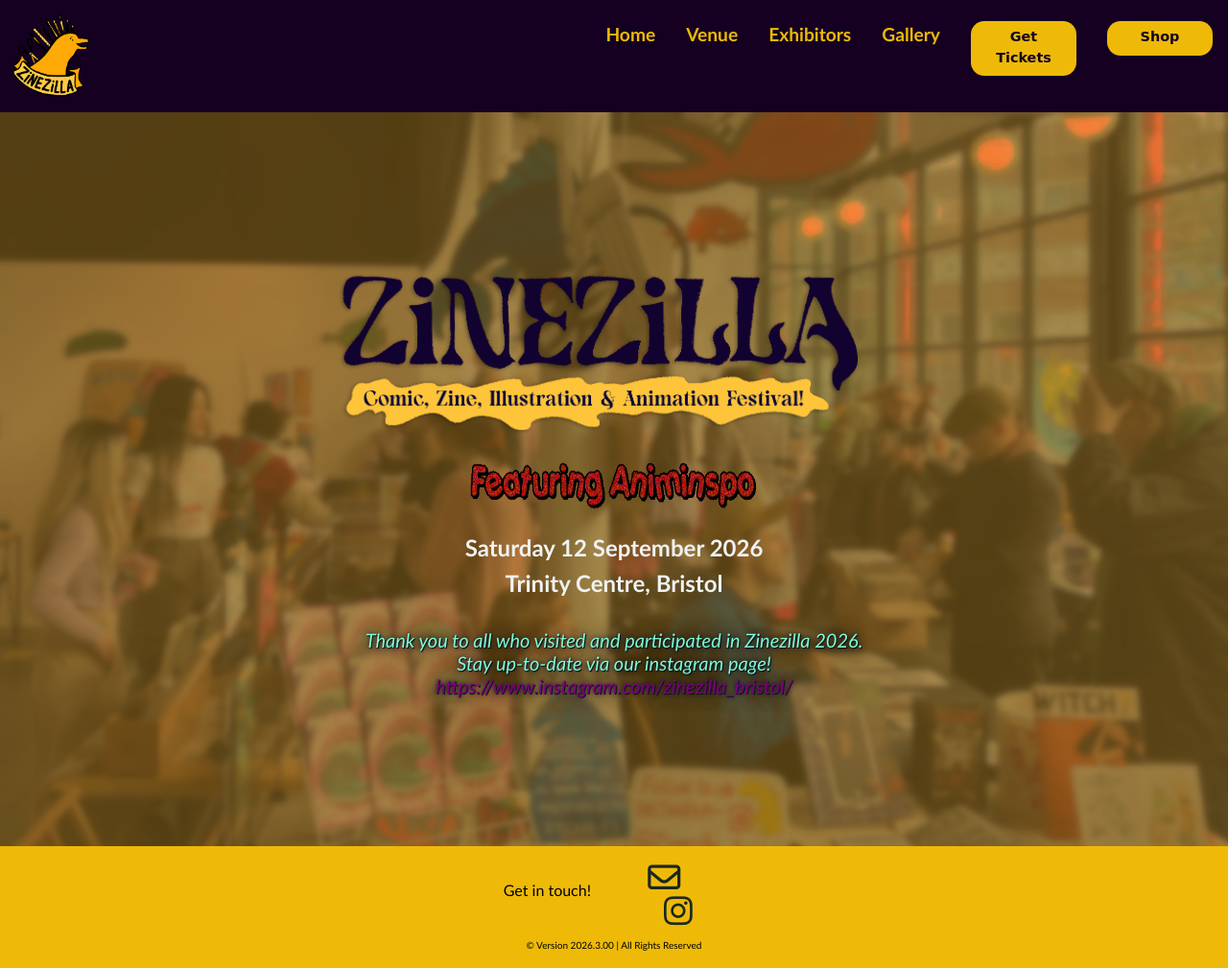
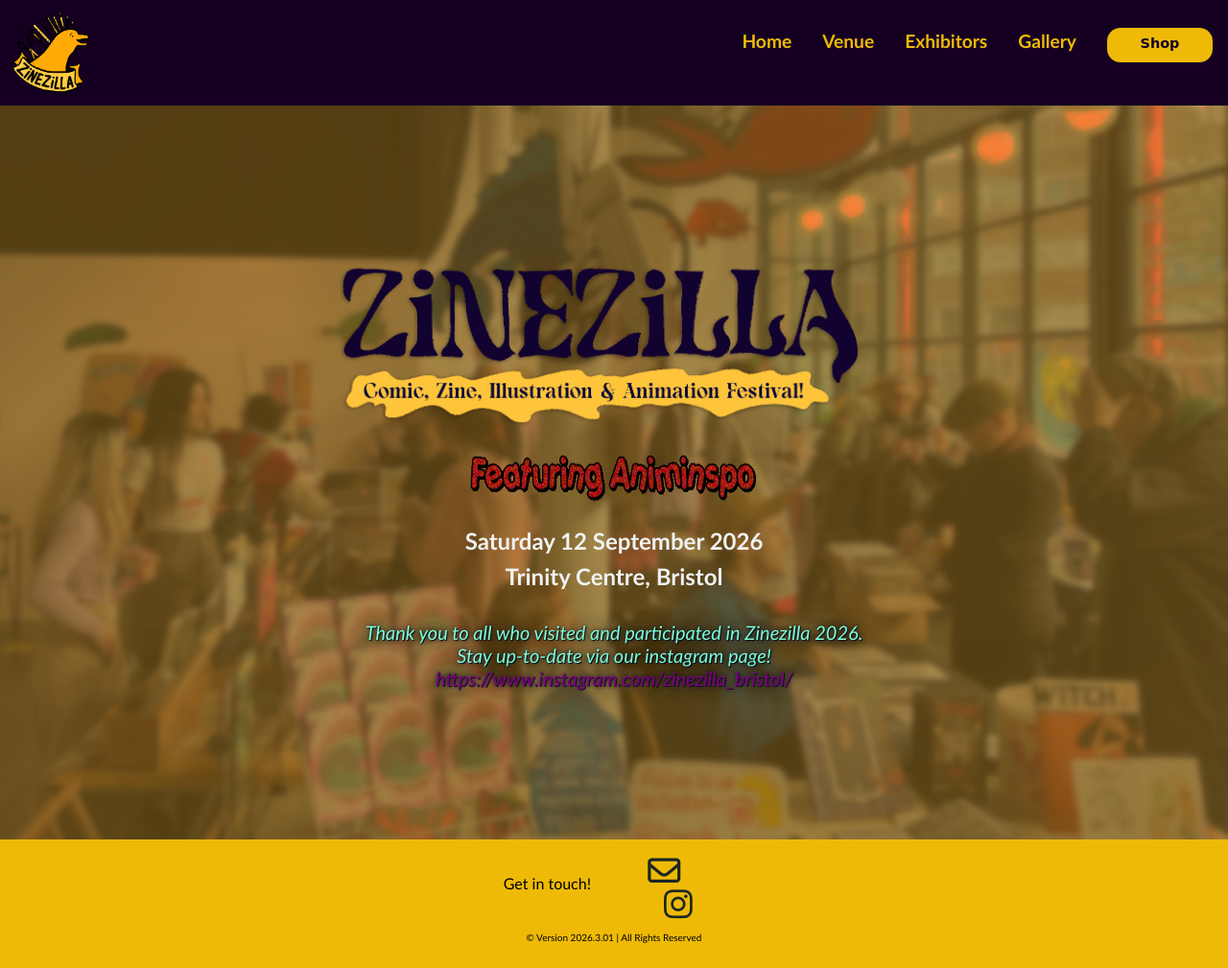
Before and after one commit to fajard01/zinezilla, a Jekyll site: the page built from index.html, in a window 1280 px wide. Shown: the whole page at 96% size. Built offline with Jekyll 4.4.1, drawn with Linux system fonts in a browser that asks for light colours; cached includes are drawn as plain includes; nearby versions of some CDN libraries.

Commit message:
Remove Get Tickets

```diff
--- a/_data/navigation.yml
+++ b/_data/navigation.yml
@@ -12,7 +12,7 @@ navlinks:
   - title: Gallery
     link: /_pages/gallery.html
 buttons:
-  - title: Get Tickets
-    url: https://hdfst.uk/e150500
+#  - title: Get Tickets
+#    url: https://hdfst.uk/e150500
   - title: Shop
     url: http://www.zinezilla.bigcartel.com
--- a/_includes/footer.html
+++ b/_includes/footer.html
@@ -10,6 +10,6 @@
 </div>
 <br>
 <div class="copyright centre-col">
-  <p class="copyright-text">© Version 2026.3.00 | All Rights Reserved</p>
+  <p class="copyright-text">© Version 2026.3.01 | All Rights Reserved</p>
 </div>
 <div class="empty"></div>
```
